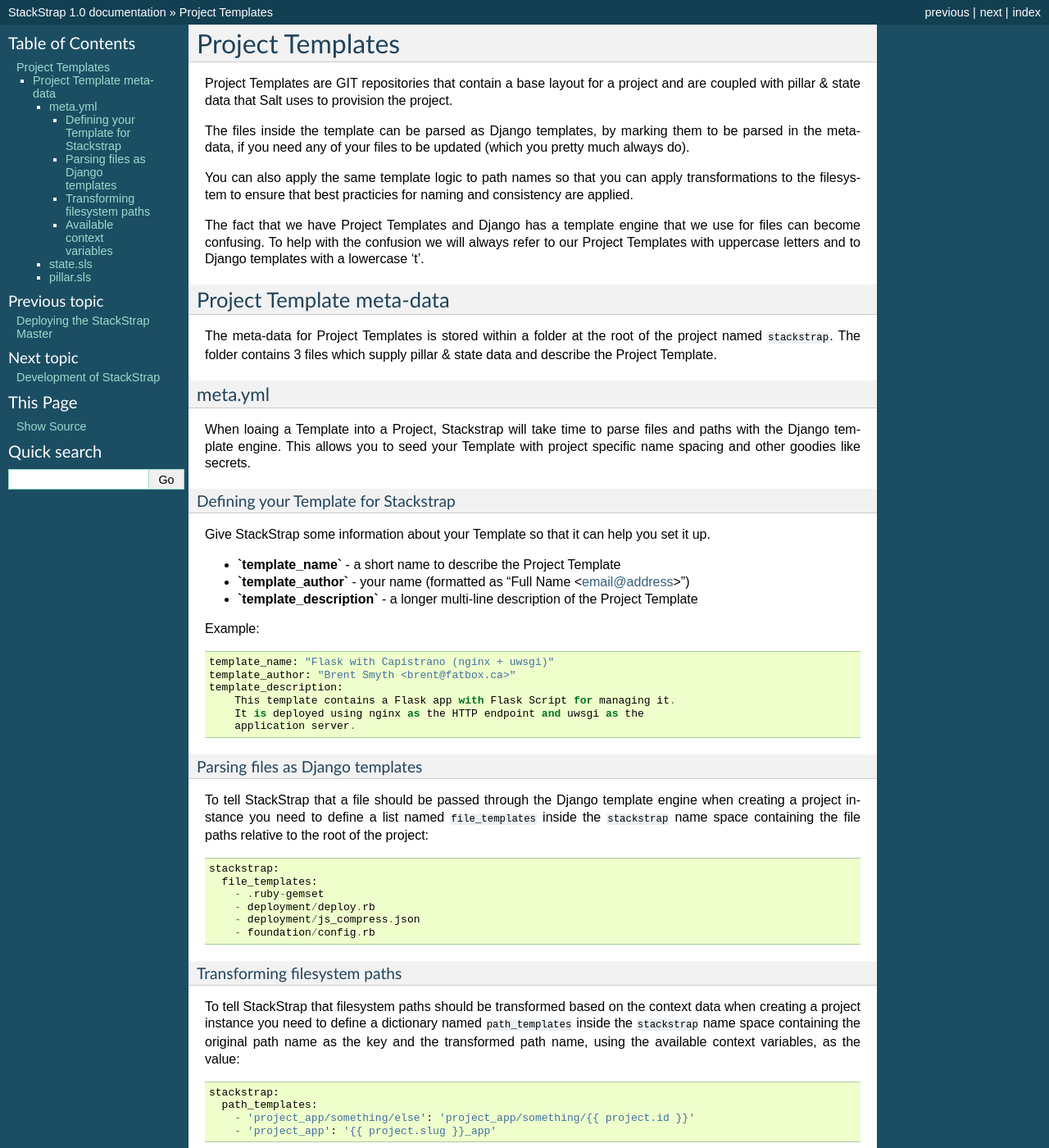
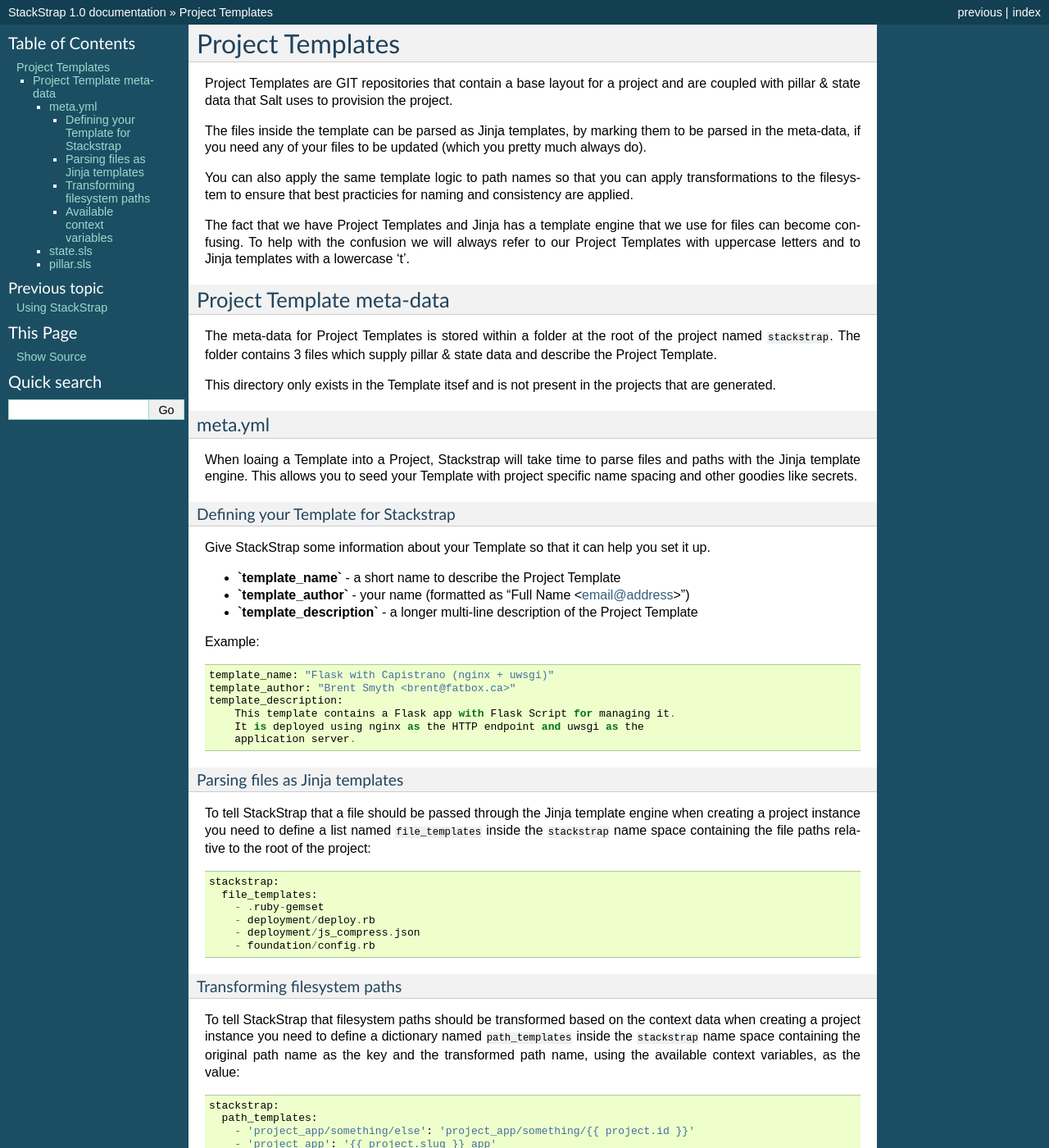
Before and after one commit to stackstrap/stackstrap, a Sphinx documentation site: the page built from docs/templates.rst, in a window 1280 px wide and 1400 px high. Shown: the whole window at 82% size. Built offline with Sphinx 7.4.7, drawn with Linux system fonts in a browser that asks for light colours.

```diff
--- a/docs/templates.rst
+++ b/docs/templates.rst
@@ -1,11 +1,11 @@
+.. _templates:
 Project Templates
 =================
-
 Project Templates are GIT repositories that contain a base layout for a project
 and are coupled with pillar & state data that Salt uses to provision the
 project.
 
-The files inside the template can be parsed as Django templates, by marking
+The files inside the template can be parsed as Jinja templates, by marking
 them to be parsed in the meta-data, if you need any of your files to be
 updated (which you pretty much always do).
 
@@ -13,22 +13,28 @@ You can also apply the same template logic to path names so that you can apply
 transformations to the filesystem to ensure that best practicies for naming
 and consistency are applied.
 
-The fact that we have Project Templates and Django has a template engine that
+The fact that we have Project Templates and Jinja has a template engine that
 we use for files can become confusing. To help with the confusion we will
-always refer to our Project Templates with uppercase letters and to Django
+always refer to our Project Templates with uppercase letters and to Jinja
 templates with a lowercase 't'.
+
 
 Project Template meta-data
 --------------------------
-The meta-data for Project Templates is stored within a folder at the root of the
-project named ``stackstrap``. The folder contains 3 files which supply pillar
-& state data and describe the Project Template.
+The meta-data for Project Templates is stored within a folder at the root of
+the project named ``stackstrap``. The folder contains 3 files which supply
+pillar & state data and describe the Project Template.
+
+This directory only exists in the Template itsef and is not present in the
+projects that are generated.
+
 
 meta.yml
 ~~~~~~~~
 When loaing a Template into a Project, Stackstrap will take time to parse files
-and paths with the Django template engine. This allows you to seed your Template
+and paths with the Jinja template engine. This allows you to seed your Template
 with project specific name spacing and other goodies like secrets.
+
 
 Defining your Template for Stackstrap
 +++++++++++++++++++++++++++++++++++++
@@ -48,9 +54,10 @@ Example::
         It is deployed using nginx as the HTTP endpoint and uwsgi as the
         application server.
 
-Parsing files as Django templates
+
+Parsing files as Jinja templates
 +++++++++++++++++++++++++++++++++
-To tell StackStrap that a file should be passed through the Django template
+To tell StackStrap that a file should be passed through the Jinja template
 engine when creating a project instance you need to define a list named
 ``file_templates`` inside the ``stackstrap`` name space containing the file
 paths relative to the root of the project::
@@ -61,6 +68,7 @@ paths relative to the root of the project::
         - deployment/deploy.rb
         - deployment/js_compress.json
         - foundation/config.rb
+
 
 Transforming filesystem paths
 +++++++++++++++++++++++++++++
@@ -82,6 +90,7 @@ specifying a file to both be treated as a template and have its filesystem
 path transformed specify the original path name in the ``file_templates``
 list and not the transformed one.
 
+
 Available context variables
 +++++++++++++++++++++++++++
 When the pillar data and your templates are parsed the following variables are
@@ -92,10 +101,12 @@ made available in the context:
 * **`master`** - the hostname of your master instace of StackStrap.
 * **`master_ip`** - the IP address of your master instance of Stackstrap.
 
+
 state.sls
 ~~~~~~~~~
 The state data should utilize the available states and macros that can be
 found in the `community repository`_.
+
 
 pillar.sls
 ~~~~~~~~~~
@@ -105,7 +116,7 @@ used in the state file.
 TODO: Document this better.
 
 
-.. _Django's template system: https://docs.djangoproject.com/en/dev/ref/templates/
+.. _Jinja: http://jinja.pocoo.org/docs/
 .. _community repository: https://github.com/fatbox/stackstrap-salt
 .. _Project source code: https://github.com/fatbox/stackstrap/blob/master/application/stackstrap/projects/models.py
 
```
Also changed, not shown: docs/conventions.rst (deleted, +0 -16 lines), docs/deployment.rst (deleted, +0 -115 lines), docs/index.rst (+10 -9 lines), docs/installation.rst (added, +41 -0 lines), docs/usage.rst (+20 -0 lines).
